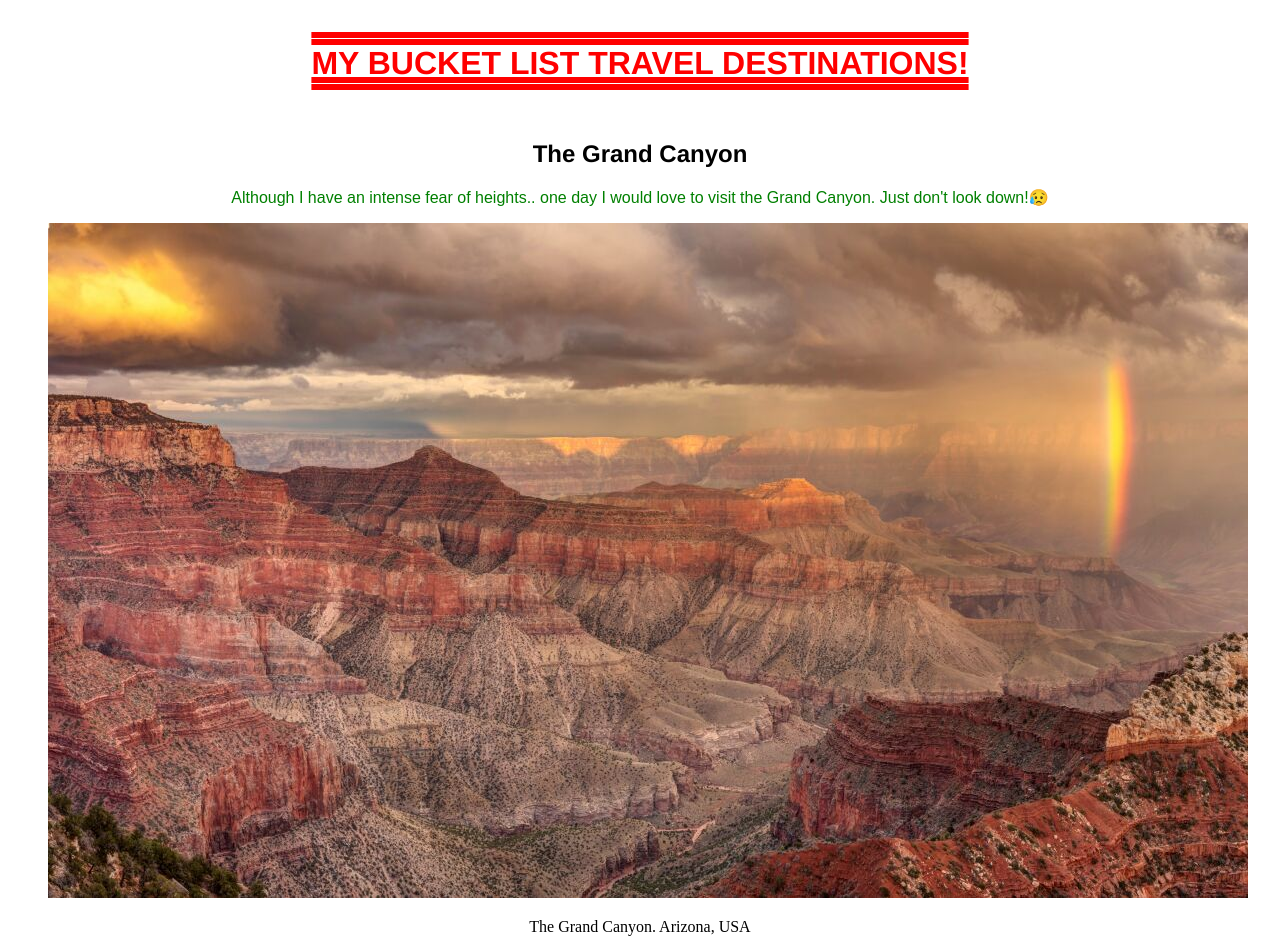
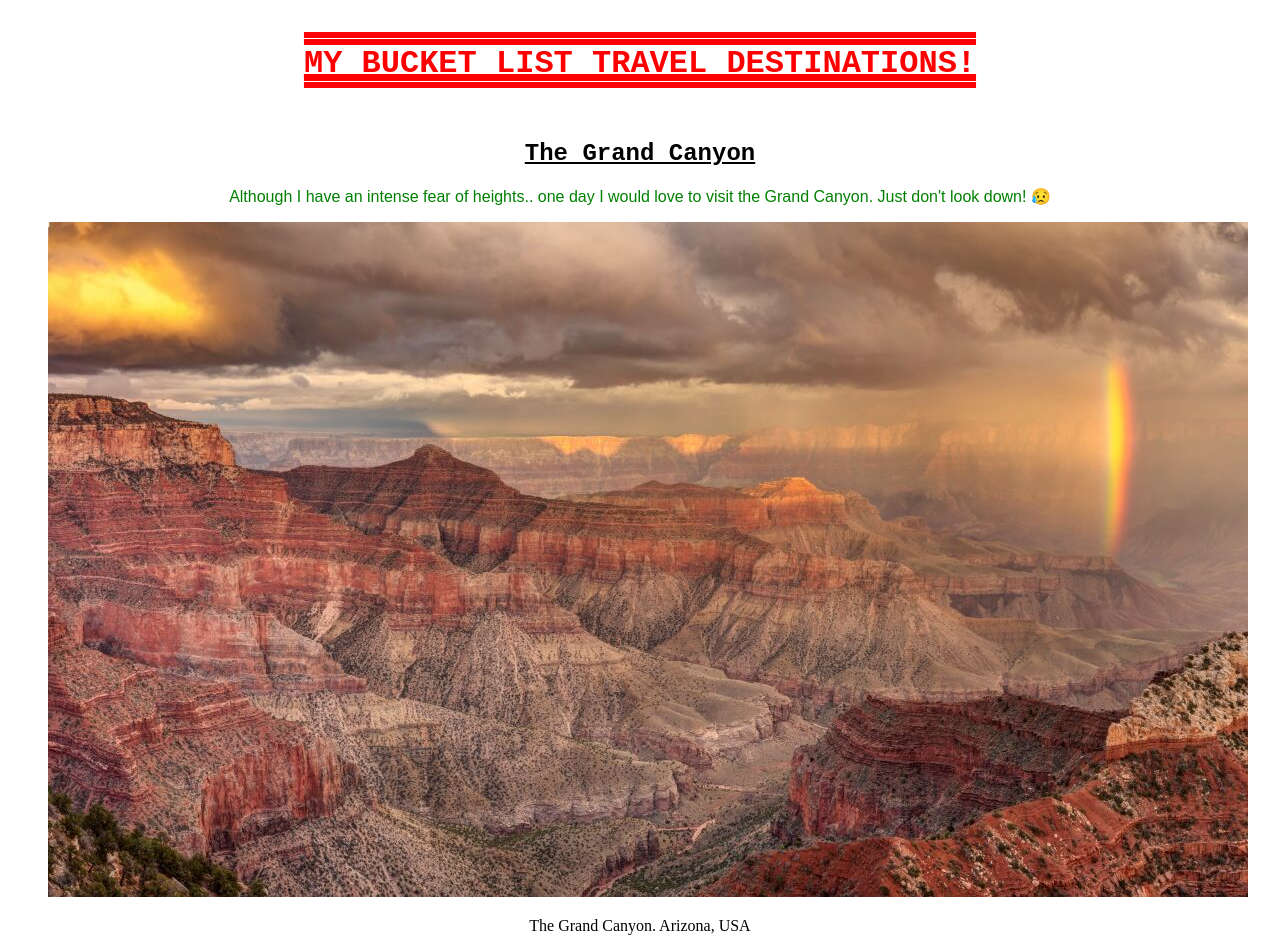
Before and after one commit to LaunchCodeAllhubs/js-assignment-4-html-me-something-jakenwillman, a website: page index.html in a window 1280 px wide. Shown: the top 939 px of the page. Drawn offline with Linux system fonts and the light colour scheme.

Commit message:
removed unnecessary class selector that wasn't being used

```diff
--- a/index.html
+++ b/index.html
@@ -11,10 +11,10 @@
       </header>
       <main>
          <article>
-            <section class="Grand-Canyon">
+            <section>
                <h2>The Grand Canyon</h2>
                <p id="testP" class="funParagraph">
-               Although I have an intense fear of heights.. one day I would love to visit the Grand Canyon. Just don't look down!&#128549;
+               Although I have an intense fear of heights.. one day I would love to visit the Grand Canyon. Just don't look down! &#128549;
                </p>
                <figure>
                   <img src="images/grandcanyon.jpg" alt="A photo of the massive beautiful natural landscape of The Grand Canyon">
@@ -26,7 +26,7 @@
                <h2>New York City</h2>
                <p>
                You wouldn't expect an introvert like myself to be interested in visting such a densely populated city..<br>
-               However, I'm intrigued by all of the architecture and I've heard the food is amazing! You'd never catch me living there though.&#128517;
+               However, I'm intrigued by all of the architecture and I've heard the food is amazing! You'd never catch me living there though. &#128517;
                </p>
                <figure>
                   <img src="images/newyork.jpg" alt="A photo of Times Square, New York at night.">
--- a/styles.css
+++ b/styles.css
@@ -18,7 +18,8 @@ body {
 h1, h2 {
     display: block;
     text-align: center;
-    font-family:'Franklin Gothic Medium', 'Arial Narrow', Arial, sans-serif;
+    font-family:'Courier New', Courier, monospace;
+    text-decoration-line: underline;
 }
 
 img {
```
